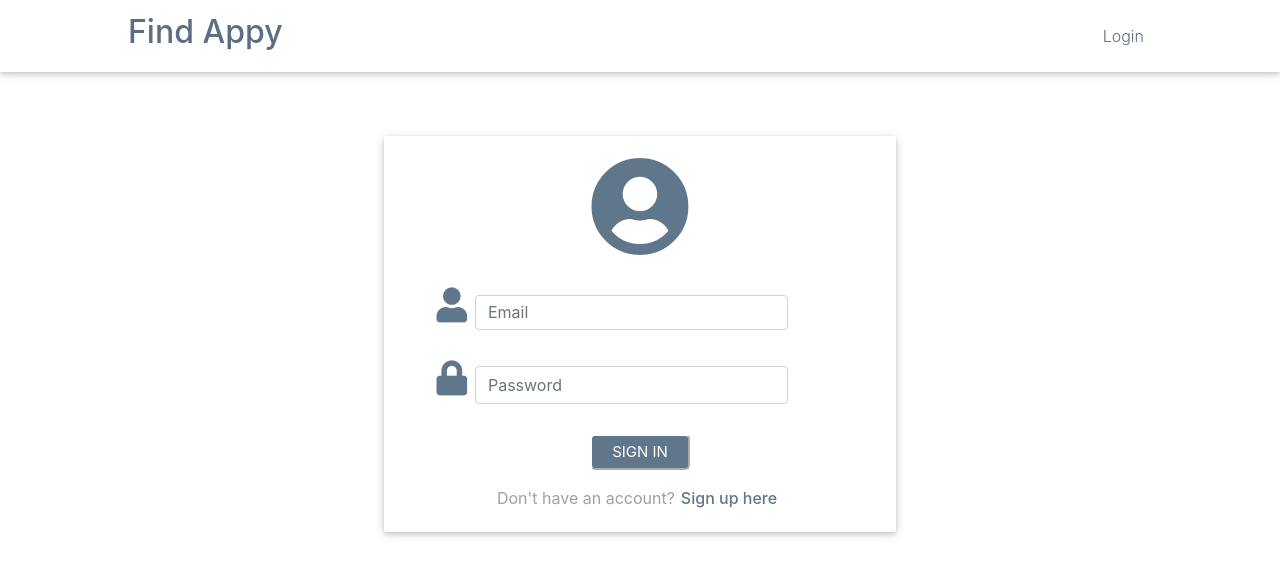
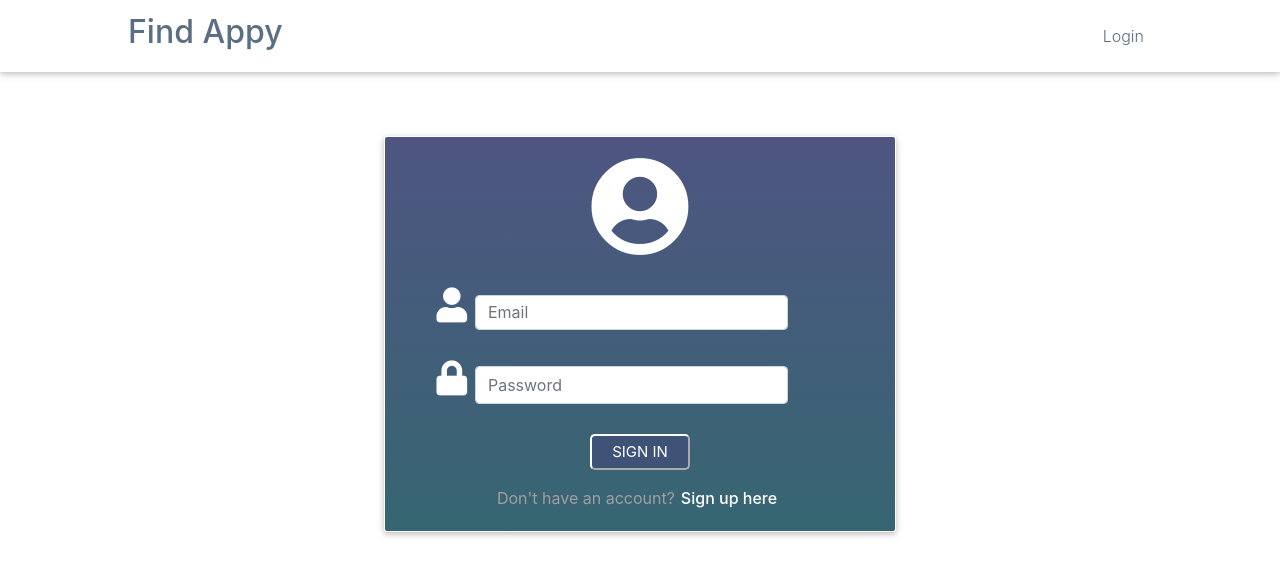
Before and after one commit to iiremkayaa/findmyapp, a React (Create React App) app: page /login in a window 1280 px wide. Shown: the top 576 px of the page. Built offline with nearby package versions, Linux system fonts and the light colour scheme; no server answers.

Commit message:
fixed login

```diff
--- a/src/components/Login.css
+++ b/src/components/Login.css
@@ -12,14 +12,14 @@
 }
 #login-top{
     text-align: center;/*#526b77*/
-    color:#5F768B;
+    color:white;
 }
 #sign-in{
     font-weight:400;
     font-size:15px;
     border-radius:5px;
      color:white;
-     background-color: #5F768B;
+     background-color: #42437a81;
      padding:5px;
      padding-left:20px;
      padding-right:20px;
--- a/src/components/Login.js
+++ b/src/components/Login.js
@@ -54,17 +54,17 @@ const Login = (props) => {
       }
     return (
         <div >
-            <div style={{marginLeft:"30%",marginRight:"30%", backgroundColor: "white",marginTop:"5%",padding:"20px",boxShadow:"0 2px 5px 0 rgba(0,0,0,0.16), 0 2px 10px 0 rgba(0,0,0,0.12)",border:"solid",borderWidth:"1px",borderRadius: "0px"}}>
+            <div style={{marginLeft:"30%",marginRight:"30%", backgroundImage: "linear-gradient(rgb(78, 85, 129), rgb(54, 102, 114))",marginTop:"5%",padding:"20px",boxShadow:"0 2px 5px 0 rgba(0,0,0,0.16), 0 2px 10px 0 rgba(0,0,0,0.12)",border:"solid",borderWidth:"1px",borderRadius: "3px"}}>
                 <div style={{ paddingBottom:"0px"}}>
                     <h2 id="login-top" ><MDBIcon icon="user-circle"  style={{ fontSize:"100px" }} /></h2>
                 </div>
                 <Form style={{  paddingLeft: "5%", paddingRight: "5%" }}>
                     <div style={{ display: "table", width: "85%", marginTop: "30px" }} >
-                        <div style={{ display: "table-cell",textAlign:"center",paddingLeft:"5px",paddingRight:"5px"  }} ><MDBIcon icon="user"  style={{ color: "#5F768B",fontSize:"35px" }} /></div>
+                        <div style={{ display: "table-cell",textAlign:"center",paddingLeft:"5px",paddingRight:"5px"  }} ><MDBIcon icon="user"  style={{ color: "white",fontSize:"35px" }} /></div>
                         <Form.Control style={{ display: "table-cell",height:"35px"}} type="text" placeholder="Email" onChange={handleEmail} />
                     </div>
                     <div style={{ display: "table", width: "85%", marginTop: "30px" }} >
-                        <div style={{ display: "table-cell",textAlign:"center",paddingLeft:"5px",paddingRight:"5px" }}><MDBIcon icon="lock"  style={{ color: "#5F768B",fontSize:"35px" }} /></div>
+                        <div style={{ display: "table-cell",textAlign:"center",paddingLeft:"5px",paddingRight:"5px" }}><MDBIcon icon="lock"  style={{ color: "white",fontSize:"35px" }} /></div>
                         <Form.Control style={{ display: "table-cell"}} type="password" placeholder="Password" onChange={handlePassword} />
 
                     </div>
@@ -81,7 +81,7 @@ const Login = (props) => {
                 </Form>
                 <div style={{textAlign:"center",paddingTop:"15px"}}>
                     <h2 id="no-account" >Don't have an account?</h2>
-                    <button  type="button" onClick={renderRedirect} style={{display:"inline",fontWeight:"450",fontSize:"16px",border:"none", color:"#5F768B",backgroundColor: "white"}}>
+                    <button  type="button" onClick={renderRedirect} style={{display:"inline",fontWeight:"450",fontSize:"16px",border:"none", color:"white",backgroundColor: "Transparent"}}>
                             Sign up here
                     </button>
                 </div>
```
